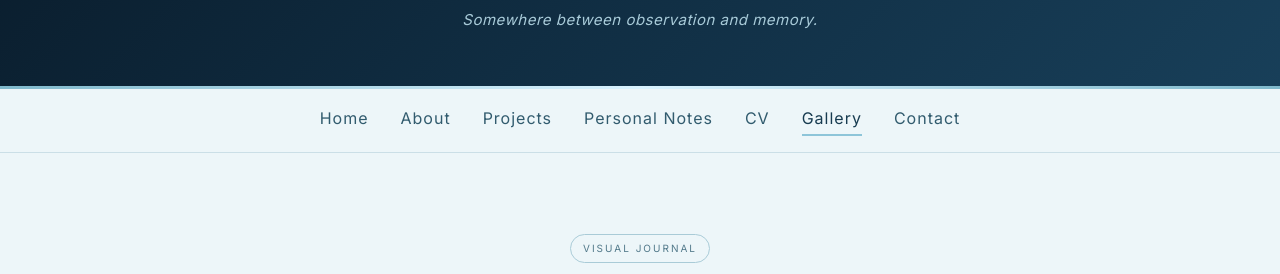
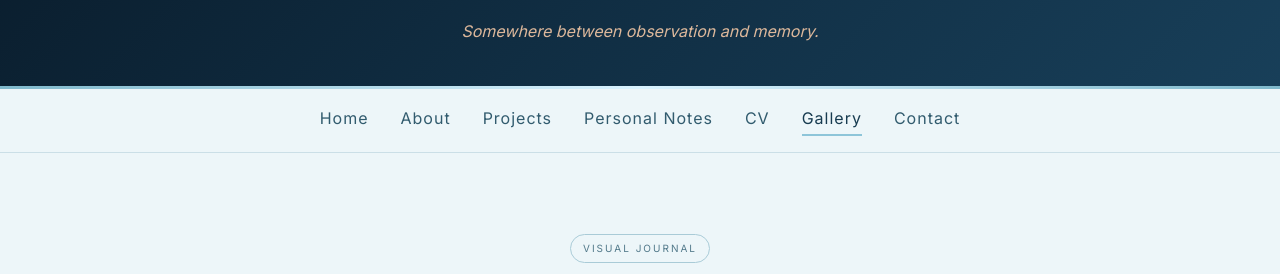
Before and after one commit to johnregis30-eng/johnregis30-eng.github.io, a plain HTML site: page Gallery.html in a window 1280 px wide. Shown: the part 411-685 px from the top of the page. Drawn offline with nearby package versions, Linux system fonts and the light colour scheme.

Commit message:
Update Gallery.html

```diff
--- a/Gallery.html
+++ b/Gallery.html
@@ -211,20 +211,13 @@ header h1{
 }
 
 header p{
-    opacity:.9;
-    font-size:15px;
-    margin:0;
+opacity:.9;
 }
 
-.header-subtitle{
-
-    margin-top:10px;
-
-    color:#b9dce9;
-
-    font-style:italic;
-
-    letter-spacing:.5px;
+.hero-quote{
+margin-top:15px;
+font-style:italic;
+color:#f3c7a5;
 }
 
 
@@ -866,7 +859,7 @@ footer{
         A collection of moments, places, experiments and everything in between.
     </p>
 
-    <p class="header-subtitle">
+    <p class="hero-quote">
         Somewhere between observation and memory.
     </p>
 
```
